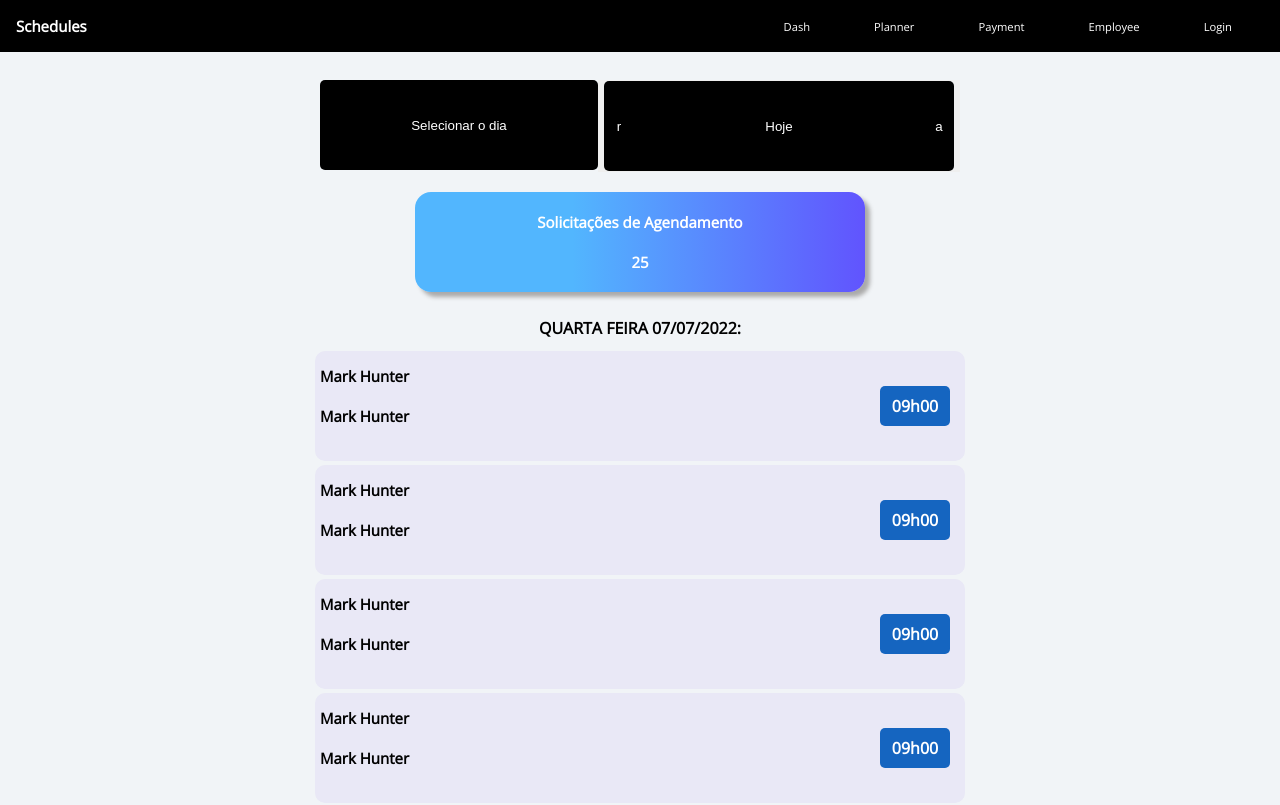
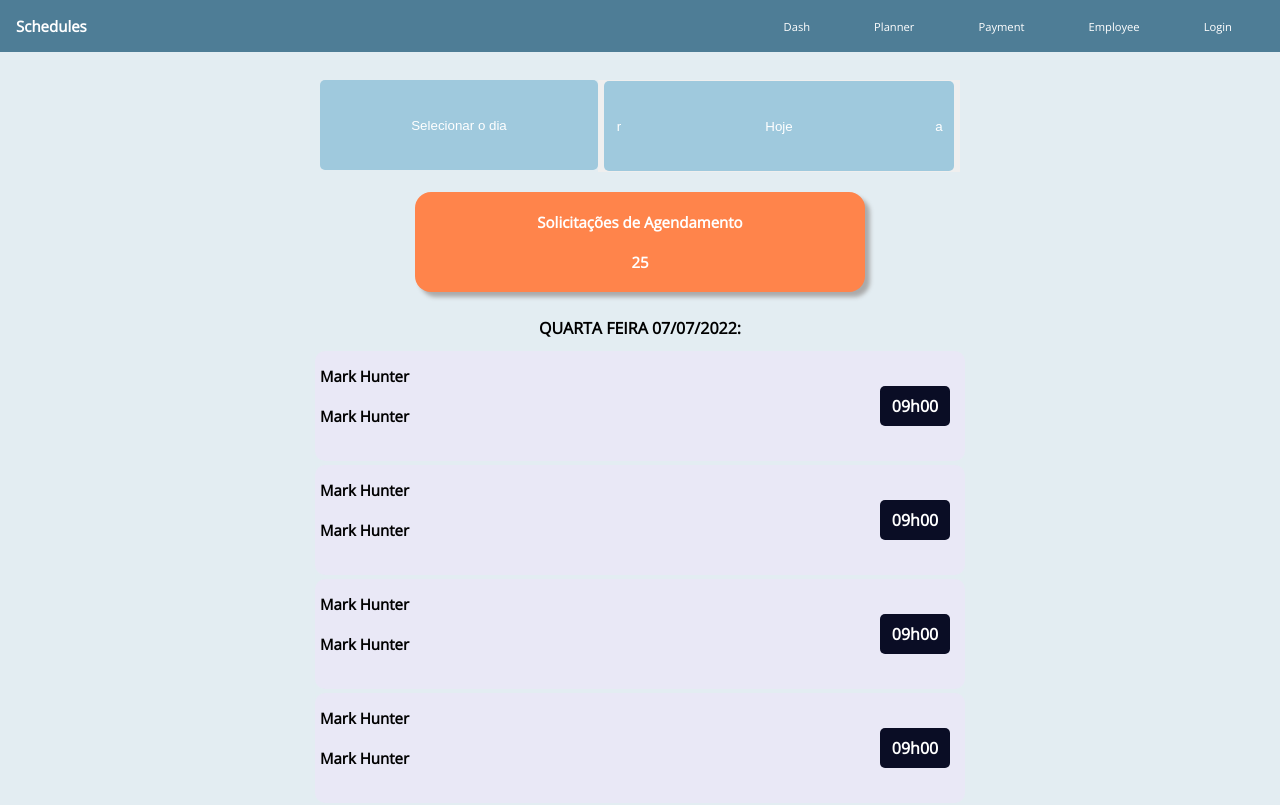
Before and after one commit to GustavoAlex10/front-schedules, a React (Create React App) app: page / in a window 1280 px wide. Built offline with nearby package versions, Linux system fonts and the light colour scheme.

Commit message:
added colors

```diff
--- a/src/components/card.js
+++ b/src/components/card.js
@@ -5,7 +5,8 @@ import styled from "styled-components";
 export const Card = styled.div`
 width: 450px;
 height: auto;
-background: linear-gradient(90deg, rgba(82,182,254,1) 35%, rgba(97,84,254,1) 100%);
+background-color: #FF844B;
+/* background: linear-gradient(90deg, rgba(82,182,254,1) 35%, rgba(97,84,254,1) 100%); */
 border-width: 0px;
 border-radius:16px;
 text-overflow: ellipsis;
--- a/src/components/navbar.js
+++ b/src/components/navbar.js
@@ -21,7 +21,7 @@ const Nav = styled.div`
   justify-content: space-between;
   align-items: center;
   flex-wrap: wrap;
-  background: #000;
+  background: #4E7D96 ;
   position: absolute;
   top: 0;
   left: 0;
--- a/src/components/subscriptions.js
+++ b/src/components/subscriptions.js
@@ -14,7 +14,7 @@ export const Subscription = styled.div`
     padding: 5px;
     &:hover,
     &:focus {
-    background-color:#7C66F9;
+    background-color:#FF844B;
     }
     &:active {
     color: orange;
@@ -50,7 +50,7 @@ export const TextHolderSubs = styled.h1`
 export const SubStatus = styled.div`
     width: 70px;
     height: 40px;
-    background-color: #1565C0;
+    background-color: #0A0D25;
     color: #fff;
     font-weight: bold;
     border-width: 0px;
--- a/src/components/welcome.js
+++ b/src/components/welcome.js
@@ -1,7 +1,6 @@
 import styled from "styled-components";
 
 export const SecondNavbar = styled.div`
-
 width: 50vw;
 height: auto;
 padding: 30px 0px 0px 0px;
@@ -9,23 +8,18 @@ display: flex;
 flex-direction: row;
 justify-content: space-between;
 margin: 0px 0px 20px 0px;
-
-
-
-
 @media screen and (max-width: 390px) {
 width: 90vw;
 padding: 10px 0px 0px 0px;
 margin: 0px 0px 50px 0px;
 }
-
 `;
 
 export const SecondNavButton = styled.button`
 
         width: 300px;
         height: 90px;
-        background-color: #000;
+        background-color: #9FC9DD ;
         color: #fff;
         display: flex;
         flex-direction: row;
@@ -44,7 +38,7 @@ export const SecondNavButton = styled.button`
 export const SecondNavAction = styled.button`
         width: 290px;
         height: 90px;
-        background-color: #000;
+        background-color: #9FC9DD;
         color: #fff;
         display: flex;
         flex-direction: row;
@@ -75,7 +69,7 @@ export const ButtonAvancar = styled.button`
         height: 90px;
         border-width: 0px;
         border-radius: 0px 5px 5px 0px;
-        background-color: #000;
+        background-color: #9FC9DD ;
         color: #fff;
 
         @media screen and (max-width: 390px) {
@@ -92,7 +86,7 @@ export const ButtonRetro = styled.button`
         height: 90px;
         border-width: 0px;
         border-radius: 5px 0px 0px 5px;
-        background-color: #000;
+        background-color: #9FC9DD ;
         color: #fff;
 
         @media screen and (max-width: 390px) {
--- a/src/index.css
+++ b/src/index.css
@@ -3,5 +3,5 @@ body {
   padding: 0;
   box-sizing: border-box;
   font-family: 'Open Sans', sans-serif;
-  background-color: #F1F4F7;
+  background-color: #E3EDF2;
 }
```
